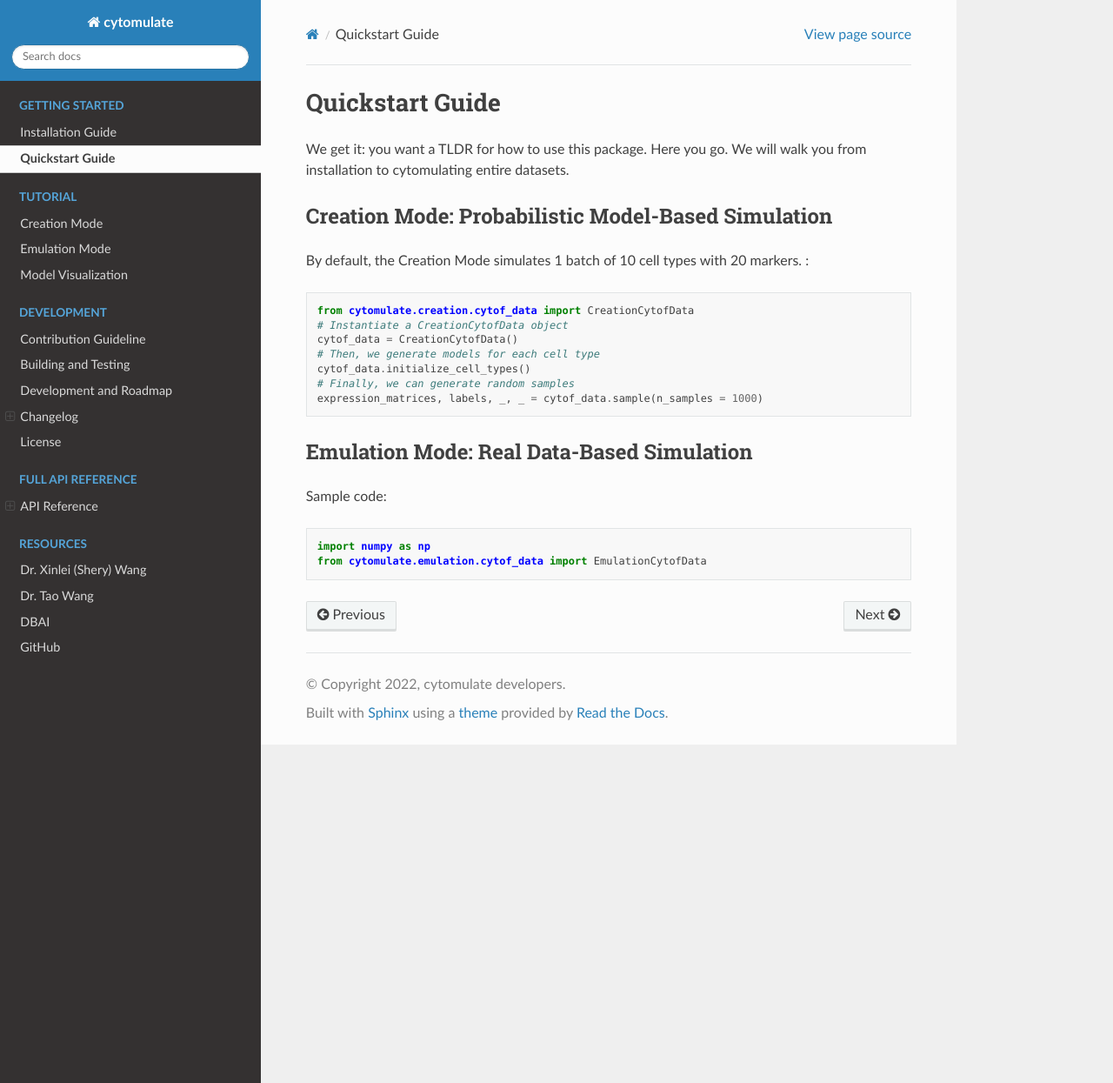
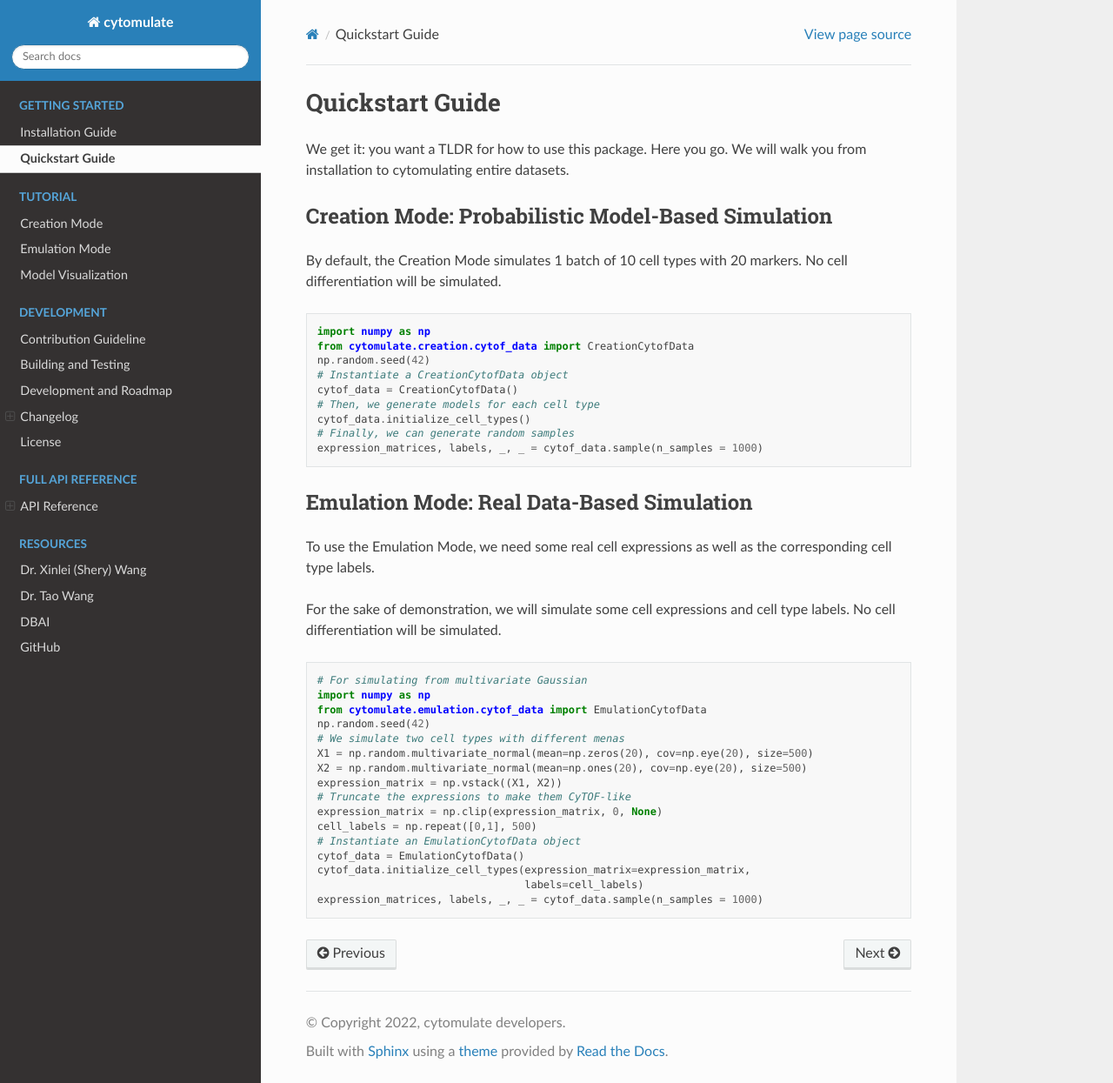
Before and after one commit to kevin931/cytomulate, a Sphinx documentation site: the page built from docs/source/quickstart.rst, in a window 1280 px wide and 1245 px high. Shown: the whole window at 87% size. Built offline with Sphinx 7.4.7 and the Read the Docs theme 2.0.0, drawn with Linux system fonts in a browser that asks for light colours.

Commit message:
Quickstart tutorial V1 completed

```diff
--- a/docs/source/quickstart.rst
+++ b/docs/source/quickstart.rst
@@ -11,11 +11,14 @@ Creation Mode: Probabilistic Model-Based Simulation
 *****************************************************
 
 By default, the Creation Mode simulates 1 batch of 10 cell types with 20 markers.
-:
+No cell differentiation will be simulated.
+
 
 .. code:: python
 
+    import numpy as np
     from cytomulate.creation.cytof_data import CreationCytofData
+    np.random.seed(42)
     # Instantiate a CreationCytofData object
     cytof_data = CreationCytofData()
     # Then, we generate models for each cell type
@@ -28,9 +31,26 @@ By default, the Creation Mode simulates 1 batch of 10 cell types with 20 markers
 Emulation Mode: Real Data-Based Simulation
 *****************************************************
 
-Sample code:
+To use the Emulation Mode, we need some real cell expressions as well as the corresponding cell type labels.
+
+For the sake of demonstration, we will simulate some cell expressions and cell type labels.
+No cell differentiation will be simulated.
 
 .. code:: python
 
+    # For simulating from multivariate Gaussian
     import numpy as np
     from cytomulate.emulation.cytof_data import EmulationCytofData
+    np.random.seed(42)
+    # We simulate two cell types with different menas
+    X1 = np.random.multivariate_normal(mean=np.zeros(20), cov=np.eye(20), size=500)
+    X2 = np.random.multivariate_normal(mean=np.ones(20), cov=np.eye(20), size=500)
+    expression_matrix = np.vstack((X1, X2))
+    # Truncate the expressions to make them CyTOF-like
+    expression_matrix = np.clip(expression_matrix, 0, None)
+    cell_labels = np.repeat([0,1], 500)
+    # Instantiate an EmulationCytofData object
+    cytof_data = EmulationCytofData()
+    cytof_data.initialize_cell_types(expression_matrix=expression_matrix,
+                                     labels=cell_labels)
+    expression_matrices, labels, _, _ = cytof_data.sample(n_samples = 1000)
```
